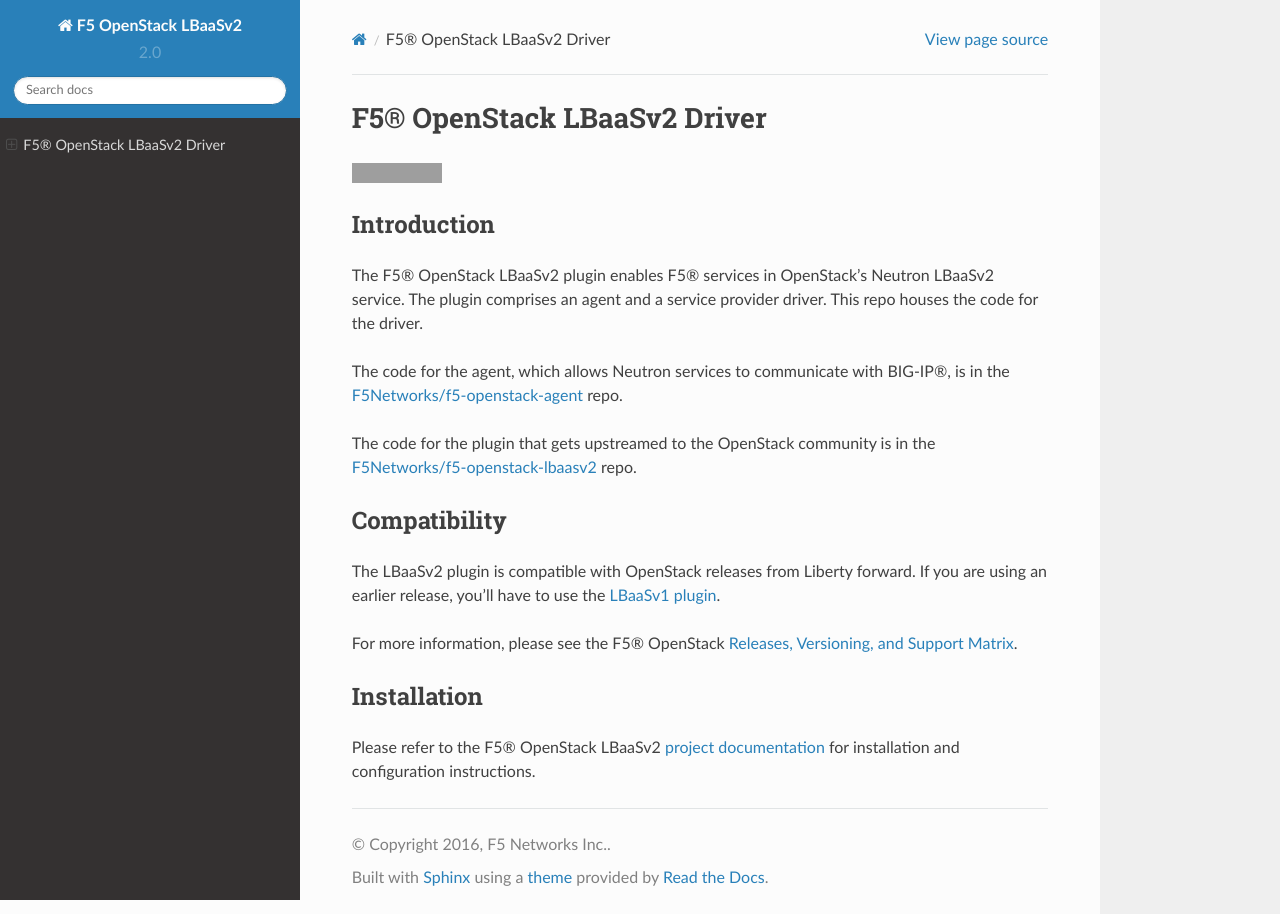
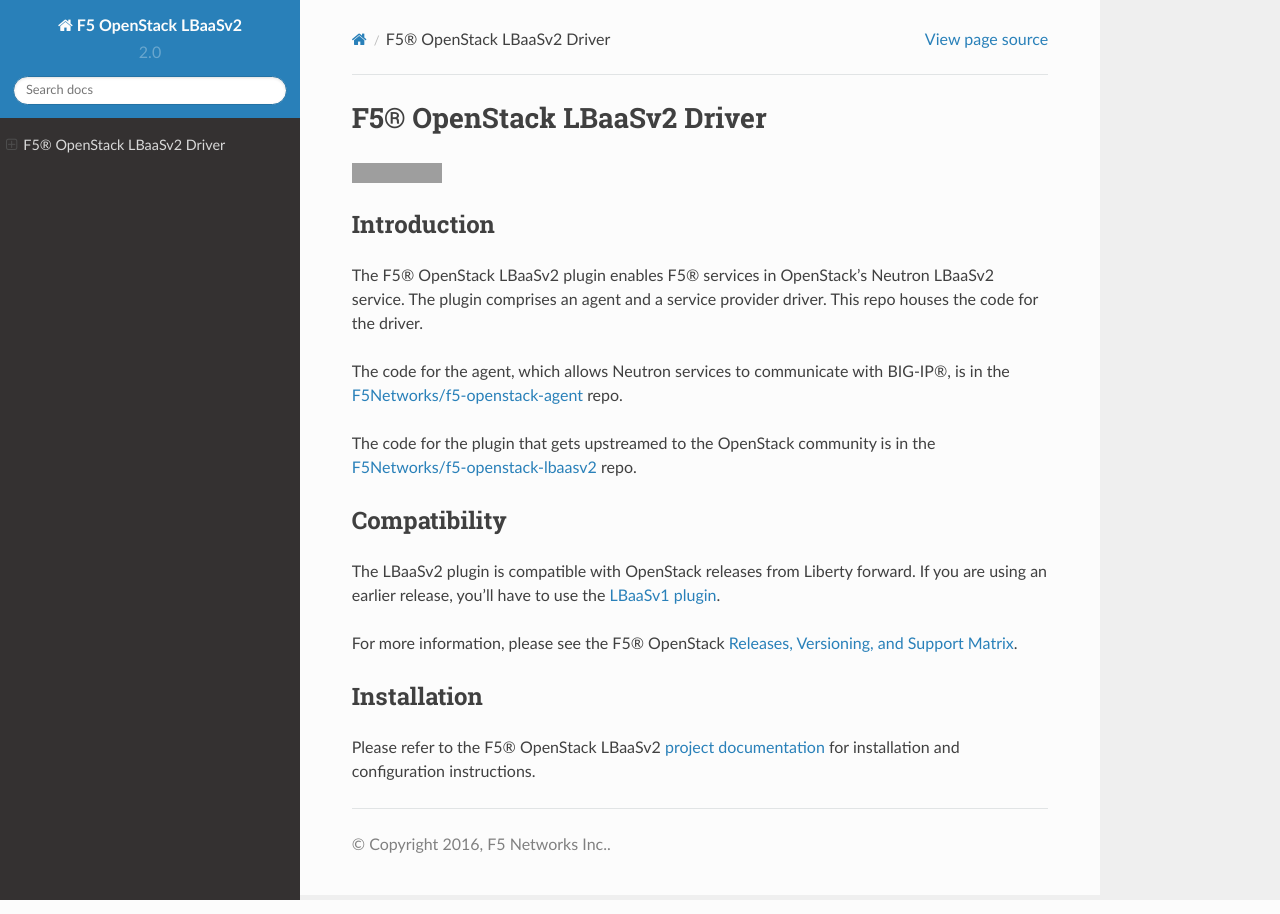
Before and after one commit to F5Networks/f5-openstack-lbaasv2-driver, a Sphinx documentation site: the page built from docs/index.rst, in a window 1280 px wide. Built offline with Sphinx 7.4.7 and the Read the Docs theme 2.0.0, drawn with Linux system fonts in a browser that asks for light colours; grey boxes are pictures that could not be loaded.

Commit message:
Fixes #40 - configure travis to treat Sphinx warnings as errors
removed 'built with sphinx' tag from bottom of docs

```diff
--- a/docs/conf.py
+++ b/docs/conf.py
@@ -13,6 +13,16 @@
 # serve to show the default.
 
 import sphinx_rtd_theme
+
+# Ignore external image warnings
+import sphinx.environment
+from docutils.utils import get_source_line
+
+def _warn_node(self, msg, node):
+    if not msg.startswith('nonlocal image URI found:'):
+        self._warnfunc(msg, '%s:%s' % get_source_line(node))
+
+sphinx.environment.BuildEnvironment.warn_node = _warn_node
 
 # If extensions (or modules to document with autodoc) are in another directory,
 # add these directories to sys.path here. If the directory is relative to the
@@ -132,7 +142,7 @@
 
 # The name for this set of Sphinx documents.  If None, it defaults to
 # "<project> v<release> documentation".
-html_title = 'F5 OpenStack LBaaSv2'
+html_title = 'F5 OpenStack LBaaSv2 Driver'
 
 # A shorter title for the navigation bar.  Default is the same as html_title.
 #html_short_title = None
@@ -184,7 +194,7 @@
 #html_show_sourcelink = True
 
 # If true, "Created using Sphinx" is shown in the HTML footer. Default is True.
-#html_show_sphinx = True
+html_show_sphinx = False
 
 # If true, "(C) Copyright ..." is shown in the HTML footer. Default is True.
 html_show_copyright = True
```
Also changed, not shown: .travis.yml.
